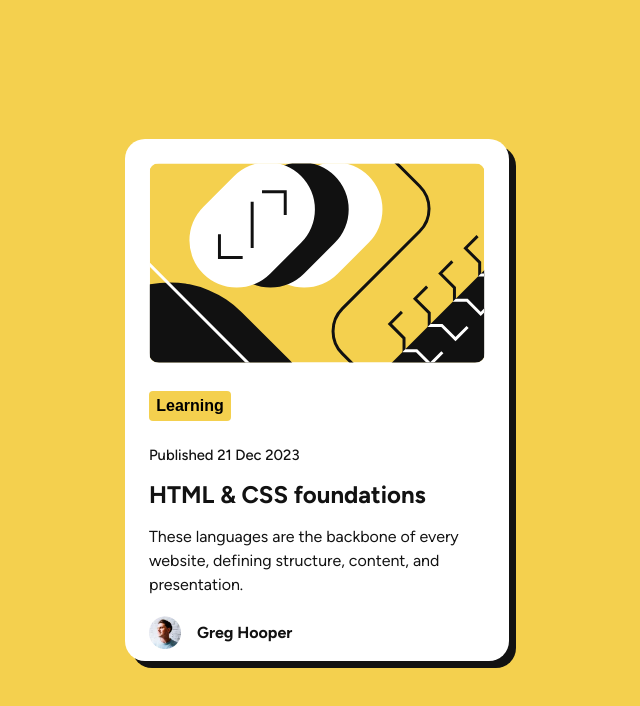
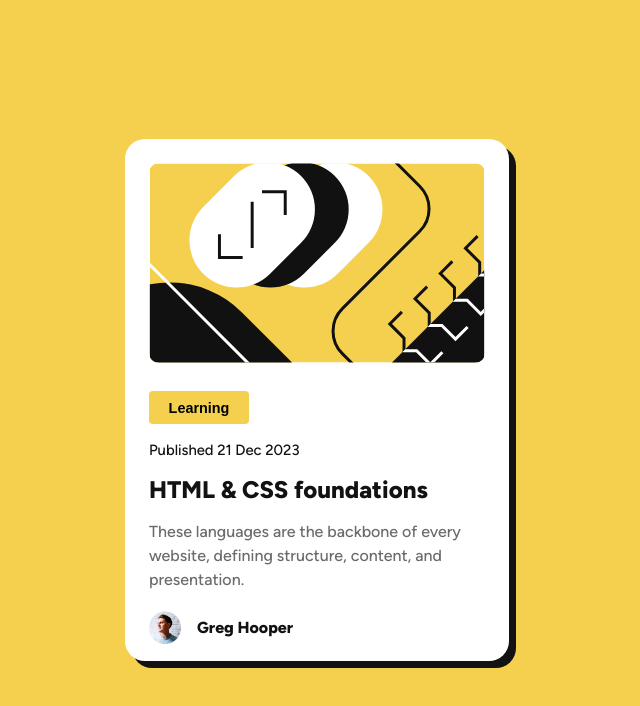
Before and after one commit to 0007David/CHAP-Blog-Preview-Card, a plain HTML site: page index.html in a window 1280 px wide. Shown: the whole page, without its empty margins (323-963 px from the left). Drawn offline with Linux system fonts and the light colour scheme.

Commit message:
chore: apply some observation, in order to improve Accessibility and clean code

```diff
--- a/style.css
+++ b/style.css
@@ -1,12 +1,25 @@
-* {
+*,
+*::before,
+*::after {
     box-sizing: border-box;
     margin: 0;
     padding: 0;
 }
 
 @font-face {
-    font-family: Figtree;
-    src: url('./assets/fonts/Figtree-VariableFont_wght.ttf');
+    font-family: "Figtree";
+    src: url('./assets/fonts/Figtree-VariableFont_wght.ttf') format("truetype");
+    font-weight: 100 900;
+    font-style: normal;
+    font-display: swap;
+}
+
+@font-face {
+    font-family: "Figtree";
+    src: url("./assets/fonts/Figtree-Italic-VariableFont_wght.ttf") format("truetype");
+    font-weight: 100 900;
+    font-style: italic;
+    font-display: swap;
 }
 
 :root {
@@ -14,17 +27,20 @@
     --clr-white: hsl(0, 0%, 100%);
     --clr-gray500: hsl(0, 0%, 42%);
     --clr-Gray950: hsl(0, 0%, 7%);
+
+    --fs-body: 14px;
+    --fs-body-mobil: 16px;
 }
 
-/* html, */
+html,
 body {
-    font-size: 14px;
-    font-family: Figtree;
+    font-size: var(--fs-body);
+    font-family: "Figtree", sans-serif;
     color: var(--clr-Gray950);
     display: flex;
     justify-content: center;
     align-items: center;
-    height: 100vh;
+    min-height: 100vh;
     background-color: var(--clr-yellow);
 }
 
@@ -51,15 +67,17 @@ main {
 }
 
 .card-body__btn {
-    margin: 1.5rem 0;
+    margin: 1.5rem 0 1rem;
+    padding-right: .8rem;
+    padding-left: .8rem;
     display: block;
-    width: 82px;
+    width: 80px;
     height: 30px;
     border: none;
     border-radius: 4px;
     background-color: var(--clr-yellow);
-    font-size: 1rem;
-    font-weight: bold;
+    font-size: .9rem;
+    font-weight: 800;
 }
 
 .card-body__published_date {
@@ -81,28 +99,27 @@ main {
 
 .card-autor {
     display: flex;
-    margin: 0 1.5rem 1rem 1.5rem;
+    margin: 0 1.5rem 0 1.5rem;
     align-items: center;
 }
 
 .card-autor__img {
     width: 32px;
-    margin-right: 1.5rem;
+    margin-inline-end: 1.5rem;
 }
 
 .card-autor__name {
     color: var(--clr-Gray950);
-    font-weight: bolder;
+    font-weight: 800;
 }
 
 
 /* Desktop */
-@media (min-width: 550px) {
+@media (min-width: 32.29rem) {
 
     html,
     body {
-        font-size: 16px;
-        /* background: hsl(212, 45%, 89%); */
+        font-size: var(--fs-body-mobil);
     }
 
     .card {
@@ -120,21 +137,29 @@ main {
         margin: 0 1.5rem;
     }
 
+    .card-body__btn {
+        width: 100px;
+        height: 33px;
+    }
+
     .card-body__published_date {
         font-size: 0.925rem;
     }
 
     .card-body__title {
+        font-weight: 800;
         margin: 1rem 0;
     }
 
     .card-body__description {
+        font-weight: 500;
+        color: var(--clr-gray500);
         margin-bottom: 1.2rem;
         line-height: 1.5rem;
     }
 
     .card-autor__img {
-        margin-right: 1rem;
+        margin-inline-end: 1rem;
     }
 
 }
```
